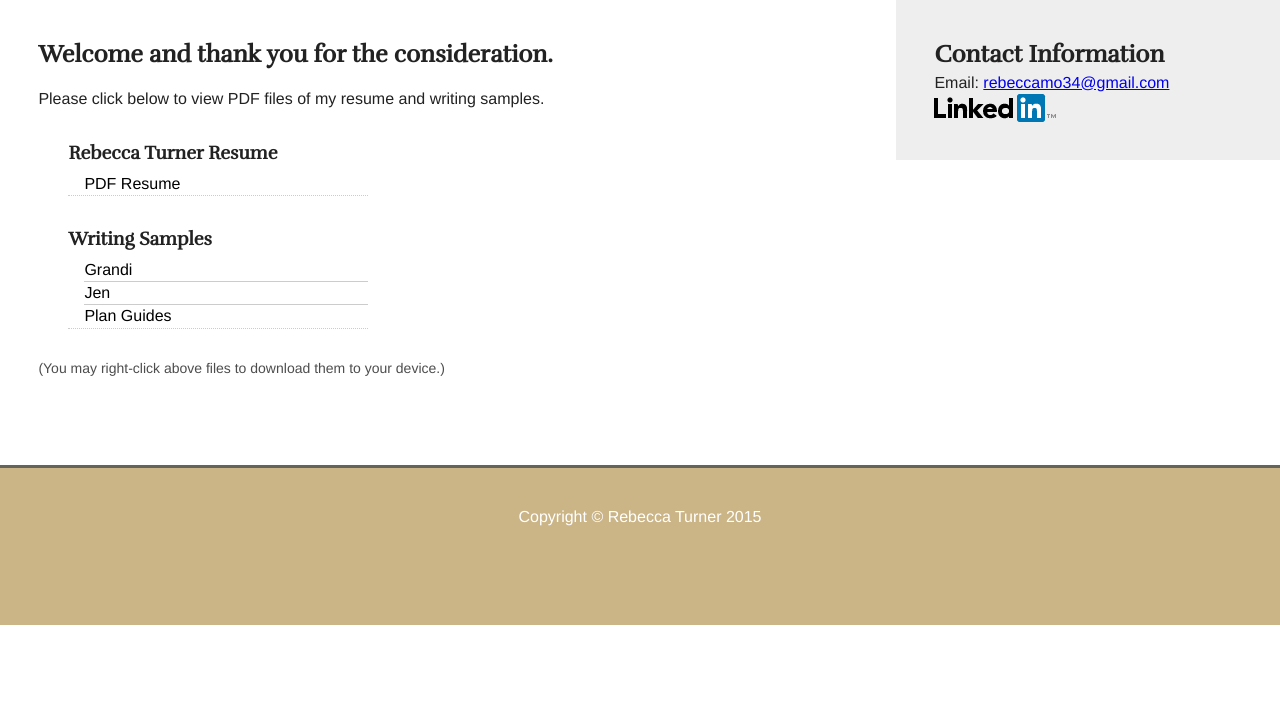
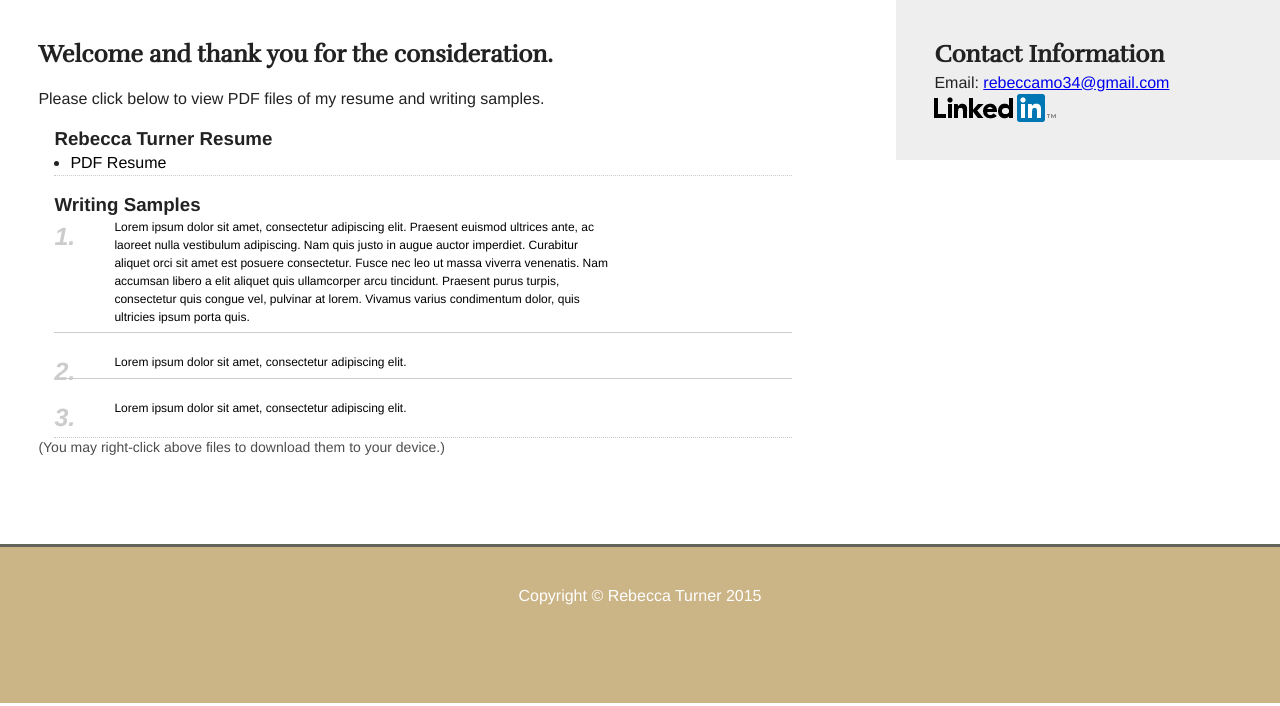
Before and after one commit to MikeiLL/copy-writer-resume, a PHP site: page / in a window 1280 px wide. Shown: the part 94-800 px from the top of the page. Run offline with PHP 8.4, Linux system fonts and the light colour scheme.

Commit message:
Try a different list style which allows for descriptions.

```diff
--- a/css/main.css
+++ b/css/main.css
@@ -166,7 +166,7 @@ body {
     margin-top: 2rem;
 }
 
-.files {
+/* .files {
   width: 300px;
   margin: 30px;
   max-width: 80%;
@@ -184,6 +184,7 @@ ul {
   margin: 0;
   padding: 0;
 }
+*/
 
 li {
   border-bottom: 1px solid #ccc;
@@ -203,13 +204,39 @@ li a {
   -ms-transition: font-size 0.3s ease, background-color 0.3s ease;
   transition: font-size 0.3s ease, background-color 0.3s ease;
   display: block;
-  width: 300px;
+  width: 500px;
   max-width: 80%;
 }
 
 li a:hover {
-  font-size: 18px;
+  font-size: 13px;
   background: hsla(40, 40%, 66%, .3);
+}
+
+files {
+  width: 500px;
+  margin: 10px
+}
+
+ol {
+  color: #ccc;
+  list-style-type: none;
+}
+
+ol li {
+  position: relative;
+  font: bold italic 25px/1.5 Helvetica, Verdana, sans-serif;
+  margin-bottom: 20px;
+}
+
+li p {
+  font: 12px/1.5 Helvetica, sans-serif;
+  padding-left: 60px;
+  color: #555;
+}
+
+span {
+  position: absolute;
 }
 
 /* Sidebar
--- a/index.php
+++ b/index.php
@@ -42,11 +42,11 @@
 
               <div class="files">
                 <h3>Writing Samples</h3>
-                <ul>
-                    <li><a href="samples/grandi_article.pdf" target="_blank">Grandi</a></li>
-                    <li><a href="samples/homepage_jen.pdf" target="_blank">Jen</a></li>
-                    <li><a href="samples/planguides_intro.pdf" target="_blank">Plan Guides</a></li>
-                </ul>
+                <ol>
+                    <li><span>1.</span><p><a href="samples/grandi_article.pdf" target="_blank">Lorem ipsum dolor sit amet, consectetur adipiscing elit. Praesent euismod ultrices ante, ac laoreet nulla vestibulum adipiscing. Nam quis justo in augue auctor imperdiet. Curabitur aliquet orci sit amet est posuere consectetur. Fusce nec leo ut massa viverra venenatis. Nam accumsan libero a elit aliquet quis ullamcorper arcu tincidunt. Praesent purus turpis, consectetur quis congue vel, pulvinar at lorem. Vivamus varius condimentum dolor, quis ultricies ipsum porta quis. </a></p></li>
+                    <li><span>2.</span><p><a href="samples/homepage_jen.pdf" target="_blank">Lorem ipsum dolor sit amet, consectetur adipiscing elit.</a></p></li>
+                    <li><span>3.</span><p><a href="samples/planguides_intro.pdf" target="_blank">Lorem ipsum dolor sit amet, consectetur adipiscing elit.</a></p></li>
+                </ol>
               </div>
 
                <p class="parenthetical">(You may right-click above files to download them to your device.)</p>
```
